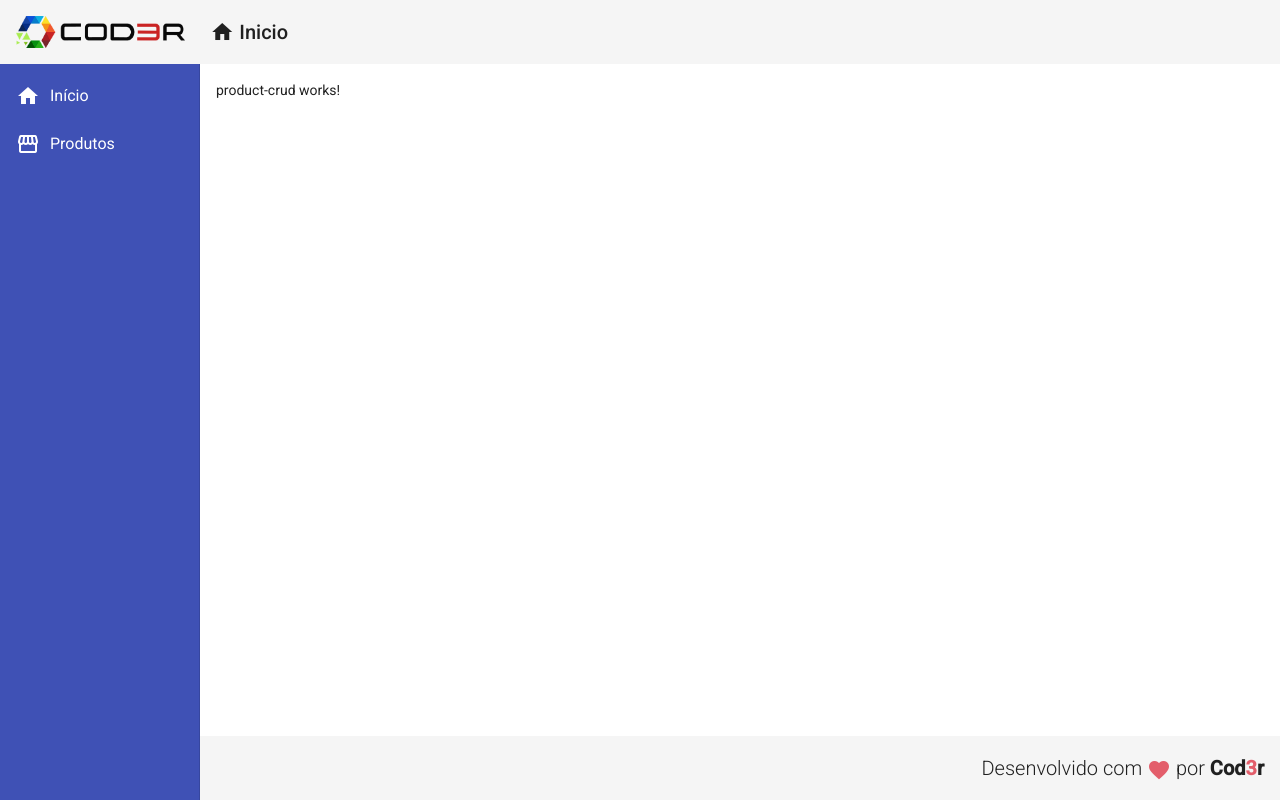
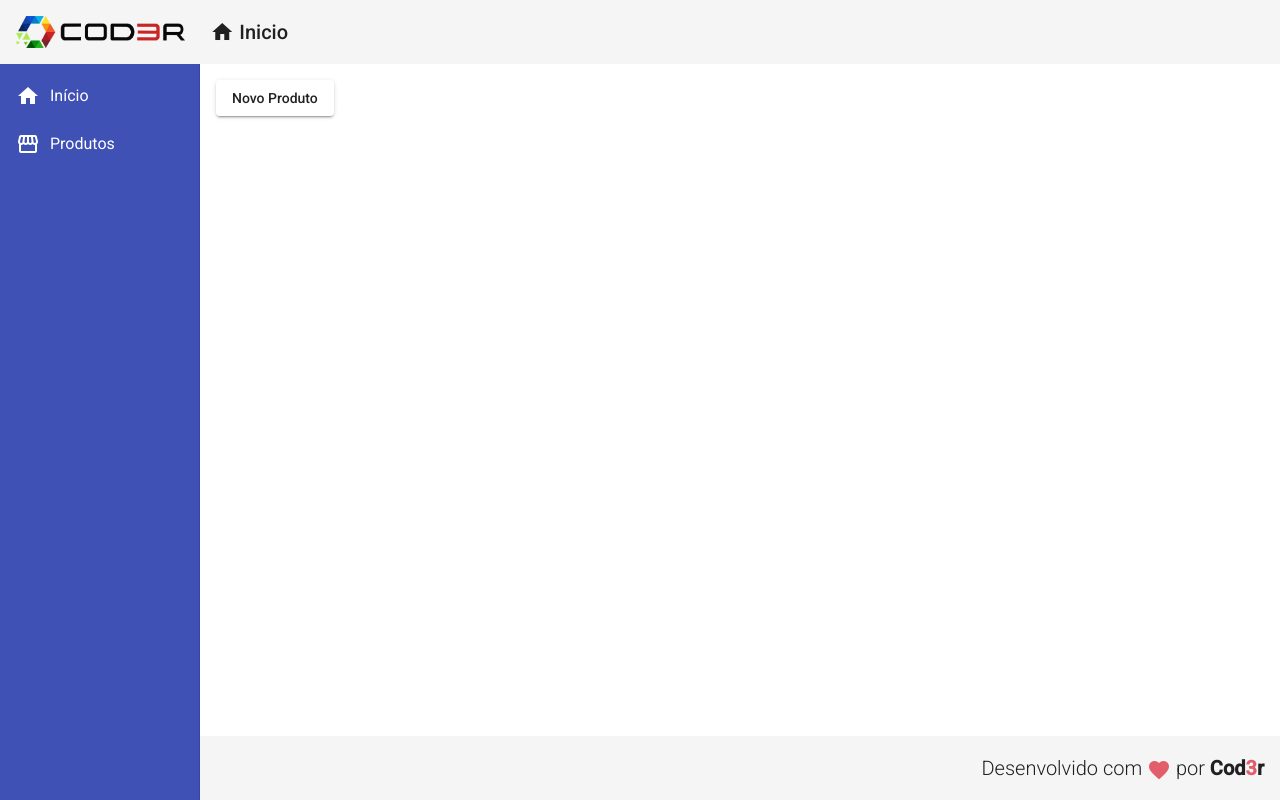
Before and after one commit to Brunocs1991/Cod3r_angular_9_essencial, an Angular app in the folder frontend/: page /products in a window 1280 px wide. Built offline with nearby package versions, Linux system fonts and the light colour scheme.

Commit message:
Navegar para Tela de Criar Produtos

```diff
--- a/frontend/src/app/views/product-crud/product-crud.component.html
+++ b/frontend/src/app/views/product-crud/product-crud.component.html
@@ -1 +1,3 @@
-<p>product-crud works!</p>
+<button mat-raised-button (click)="navigateToProductCreate()">
+    Novo Produto
+</button>
--- a/frontend/src/app/views/product-crud/product-crud.component.ts
+++ b/frontend/src/app/views/product-crud/product-crud.component.ts
@@ -1,15 +1,21 @@
 import { Component, OnInit } from '@angular/core';
+import { Router } from '@angular/router';
 
 @Component({
   selector: 'app-product-crud',
   templateUrl: './product-crud.component.html',
   styleUrls: ['./product-crud.component.css']
 })
+
 export class ProductCrudComponent implements OnInit {
 
-  constructor() { }
+  constructor(private router: Router) { }
 
   ngOnInit(): void {
   }
 
+  navigateToProductCreate(): void {
+    this.router.navigate(['/products/create']);
+  }
+
 }
```
Also changed, not shown: frontend/src/app/app.module.ts (+7 -4 lines).
